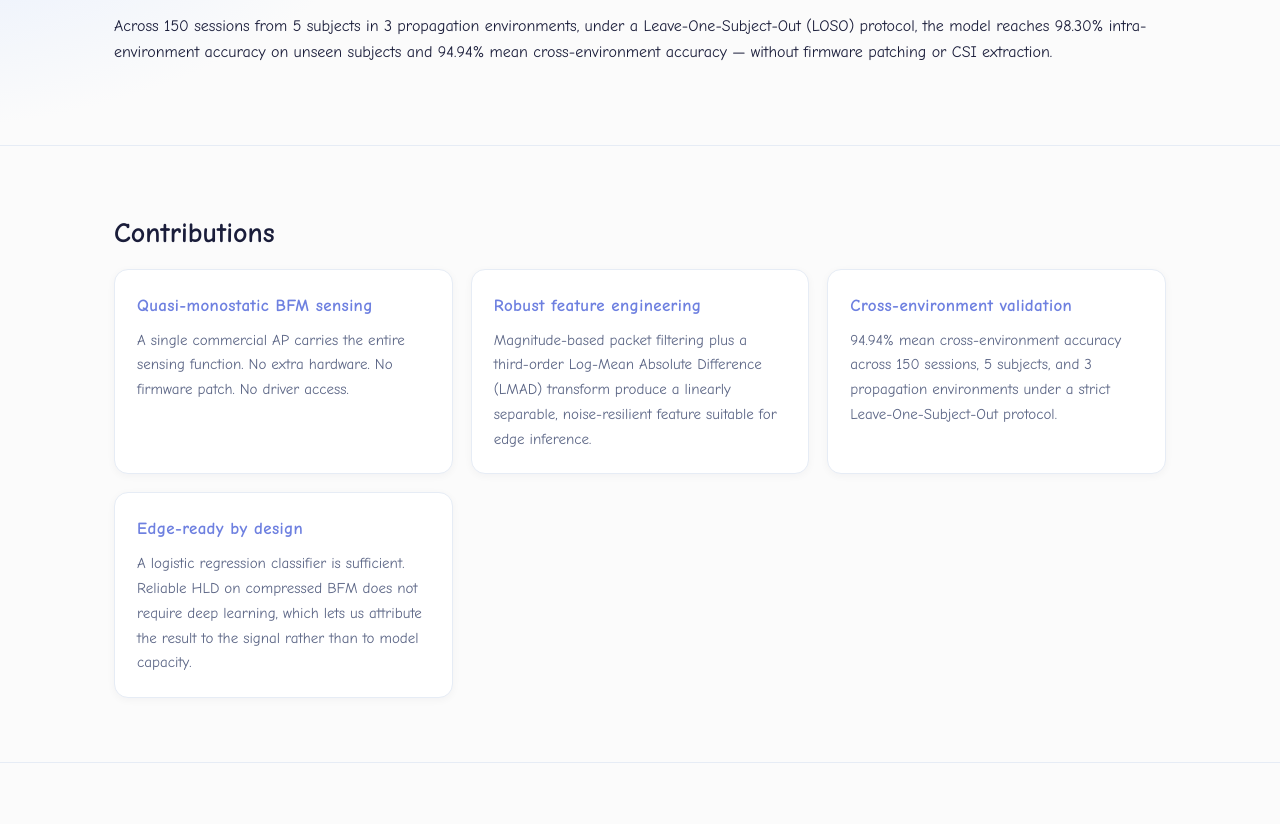
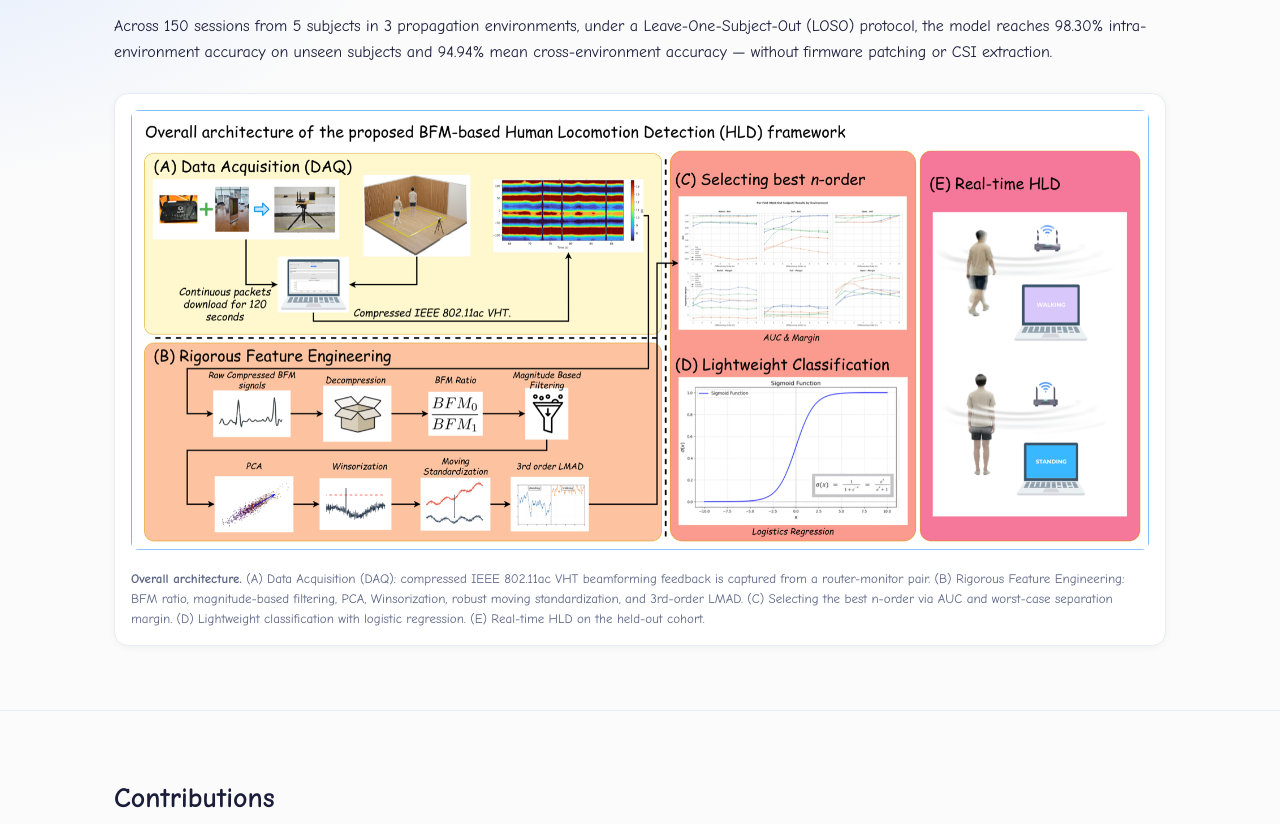
Before and after one commit to purple-ginseng/wifi-har, a plain HTML site: page bfmsensing/index.html in a window 1280 px wide. Shown: the part 1225-2049 px from the top of the page. Drawn offline with Linux system fonts and the light colour scheme.

Commit message:
Restore Overall Architecture figure with the correct compound diagram

```diff
--- a/bfmsensing/index.html
+++ b/bfmsensing/index.html
@@ -435,6 +435,19 @@
       cross-environment accuracy &mdash; without firmware patching or CSI
       extraction.
     </p>
+
+    <figure style="margin-top:28px">
+      <img src="figures/fig01_overview.png" alt="Overall architecture of the proposed BFM-based HLD framework" loading="lazy">
+      <figcaption>
+        <strong>Overall architecture.</strong> (A) Data Acquisition (DAQ):
+        compressed IEEE&nbsp;802.11ac VHT beamforming feedback is captured from
+        a router-monitor pair. (B) Rigorous Feature Engineering: BFM ratio,
+        magnitude-based filtering, PCA, Winsorization, robust moving
+        standardization, and 3rd-order LMAD. (C) Selecting the best n-order via
+        AUC and worst-case separation margin. (D) Lightweight classification
+        with logistic regression. (E) Real-time HLD on the held-out cohort.
+      </figcaption>
+    </figure>
   </div>
 </section>
 
```
Also changed, not shown: bfmsensing/figures/fig01_overview.png (added).
